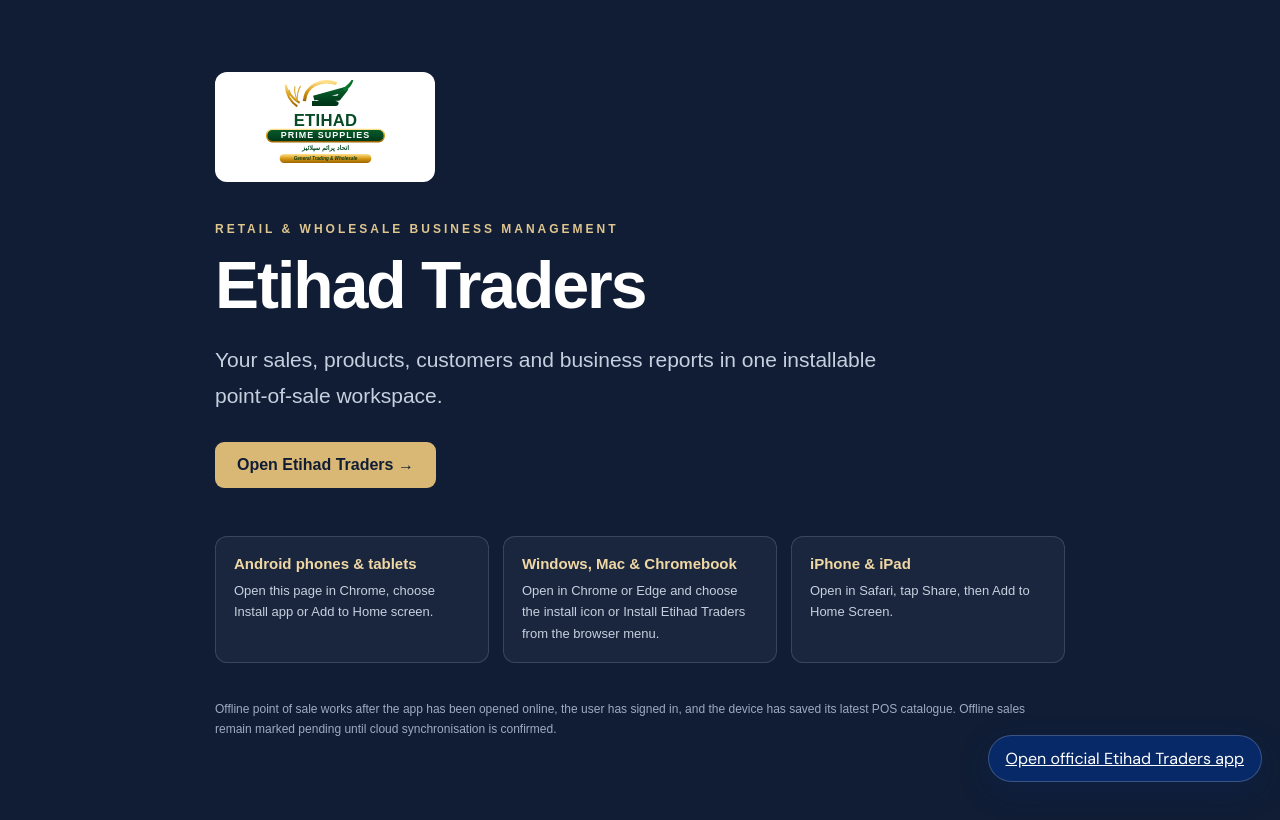
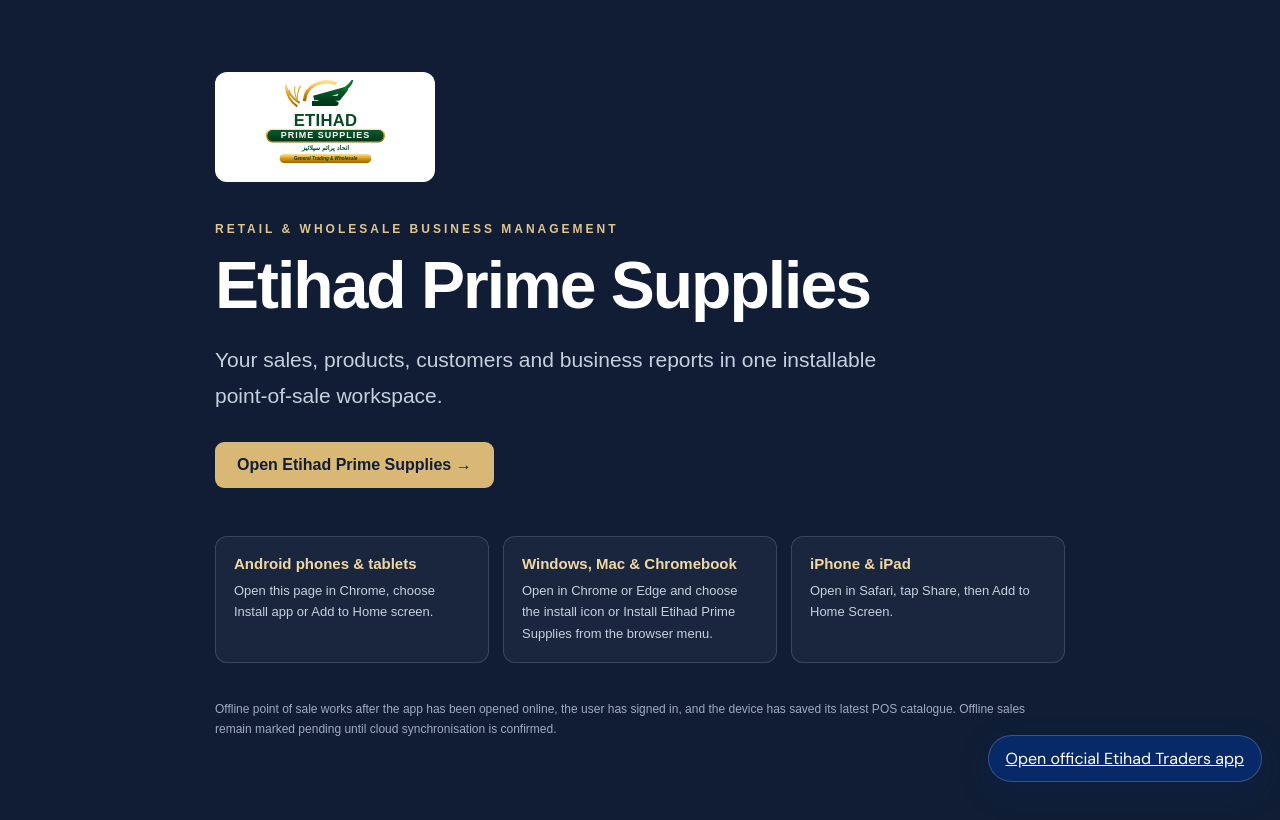
Before and after one commit to IhsanSaheel/retail-wholesale-erp, a Next.js app in the folder next-app/: page /download in a window 1280 px wide. Shown: the top 820 px of the page. Built offline with nearby package versions, Linux system fonts and the light colour scheme.

Commit message:
Rebrand app installation page as Etihad Prime Supplies

```diff
--- a/next-app/app/download/page.tsx
+++ b/next-app/app/download/page.tsx
@@ -2,14 +2,14 @@ import type { Metadata } from "next";
 import Link from "next/link";
 
 export const metadata: Metadata = {
-  title: "Etihad Traders App | Install the POS on Any Device",
-  description: "Open Etihad Traders, install the business POS on Android, iPhone, Windows, Mac and Chromebook, and use the prepared POS offline.",
+  title: "Etihad Prime Supplies App | Install the POS on Any Device",
+  description: "Open Etihad Prime Supplies, install the business POS on Android, iPhone, Windows, Mac and Chromebook, and use the prepared POS offline.",
   alternates: { canonical: "https://etihad-traders-saheel5.vercel.app/download" },
   openGraph: {
-    title: "Etihad Traders — Retail & Wholesale POS",
-    description: "Install Etihad Traders on your phone, laptop or Chromebook.",
+    title: "Etihad Prime Supplies — Retail & Wholesale POS",
+    description: "Install Etihad Prime Supplies on your phone, laptop or Chromebook.",
     url: "https://etihad-traders-saheel5.vercel.app/download",
-    siteName: "Etihad Traders",
+    siteName: "Etihad Prime Supplies",
     type: "website"
   }
 };
@@ -18,7 +18,7 @@ export default function DownloadPage() {
   const structuredData = {
     "@context": "https://schema.org",
     "@type": "SoftwareApplication",
-    name: "Etihad Traders",
+    name: "Etihad Prime Supplies",
     applicationCategory: "BusinessApplication",
     operatingSystem: "Android, iOS, Windows, macOS, ChromeOS",
     description: "Retail and wholesale business management with point of sale and offline sales queue.",
@@ -27,17 +27,17 @@ export default function DownloadPage() {
   return <main style={{minHeight:"100vh",background:"#101d35",color:"#fff",fontFamily:"Arial,sans-serif",padding:"clamp(24px,6vw,72px)",display:"grid",alignItems:"center"}}>
     <script type="application/ld+json" dangerouslySetInnerHTML={{__html:JSON.stringify(structuredData)}} />
     <section style={{maxWidth:850,margin:"0 auto",width:"100%"}}>
-      <img src="/brand-logo.svg?v=2" alt="Etihad Traders" style={{width:220,maxWidth:"70%",height:110,objectFit:"contain",background:"#fff",borderRadius:12,padding:8}}/>
+      <img src="/brand-logo.svg?v=3" alt="Etihad Prime Supplies" style={{width:220,maxWidth:"70%",height:110,objectFit:"contain",background:"#fff",borderRadius:12,padding:8}}/>
       <p style={{color:"#dfc58e",fontWeight:800,letterSpacing:3,fontSize:12,marginTop:36}}>RETAIL & WHOLESALE BUSINESS MANAGEMENT</p>
-      <h1 style={{fontSize:"clamp(38px,7vw,66px)",lineHeight:1.08,margin:"14px 0",letterSpacing:-2}}>Etihad Traders</h1>
+      <h1 style={{fontSize:"clamp(38px,7vw,66px)",lineHeight:1.08,margin:"14px 0",letterSpacing:-2}}>Etihad Prime Supplies</h1>
       <p style={{fontSize:"clamp(17px,2.5vw,21px)",lineHeight:1.7,color:"#c5d0df",maxWidth:680}}>Your sales, products, customers and business reports in one installable point-of-sale workspace.</p>
       <div style={{display:"flex",gap:12,flexWrap:"wrap",marginTop:28}}>
-        <Link href="/" style={{background:"#d9b875",color:"#101d35",padding:"14px 22px",borderRadius:9,textDecoration:"none",fontWeight:800}}>Open Etihad Traders →</Link>
+        <Link href="/" style={{background:"#d9b875",color:"#101d35",padding:"14px 22px",borderRadius:9,textDecoration:"none",fontWeight:800}}>Open Etihad Prime Supplies →</Link>
       </div>
       <div style={{display:"grid",gridTemplateColumns:"repeat(auto-fit,minmax(190px,1fr))",gap:14,marginTop:48}}>
         {[
           ["Android phones & tablets","Open this page in Chrome, choose Install app or Add to Home screen."],
-          ["Windows, Mac & Chromebook","Open in Chrome or Edge and choose the install icon or Install Etihad Traders from the browser menu."],
+          ["Windows, Mac & Chromebook","Open in Chrome or Edge and choose the install icon or Install Etihad Prime Supplies from the browser menu."],
           ["iPhone & iPad","Open in Safari, tap Share, then Add to Home Screen."]
         ].map(([title,body])=><article key={title} style={{border:"1px solid #ffffff25",background:"#ffffff0b",borderRadius:12,padding:18}}><h2 style={{fontSize:15,color:"#f0d8a5",margin:"0 0 8px"}}>{title}</h2><p style={{fontSize:13,color:"#c5d0df",lineHeight:1.65,margin:0}}>{body}</p></article>)}
       </div>
```
